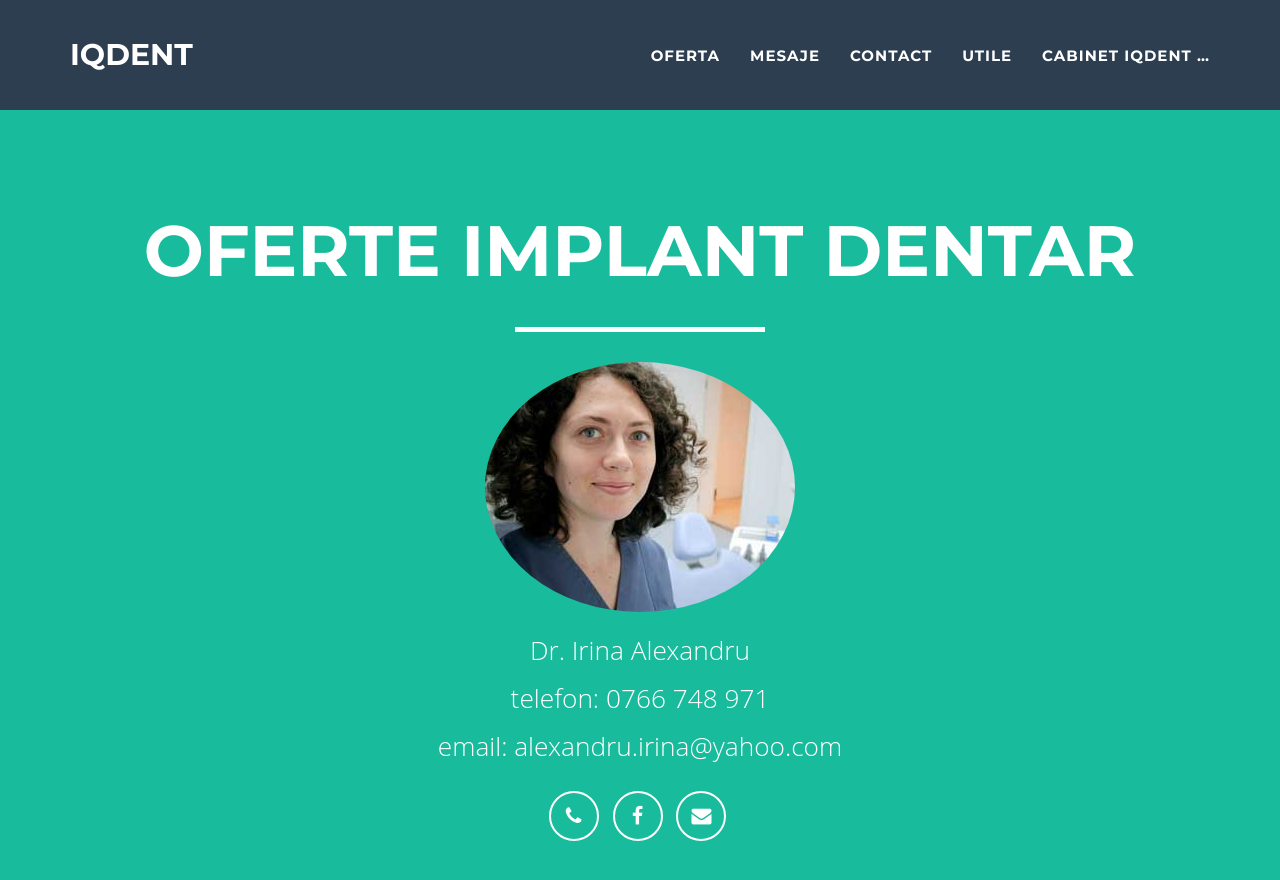
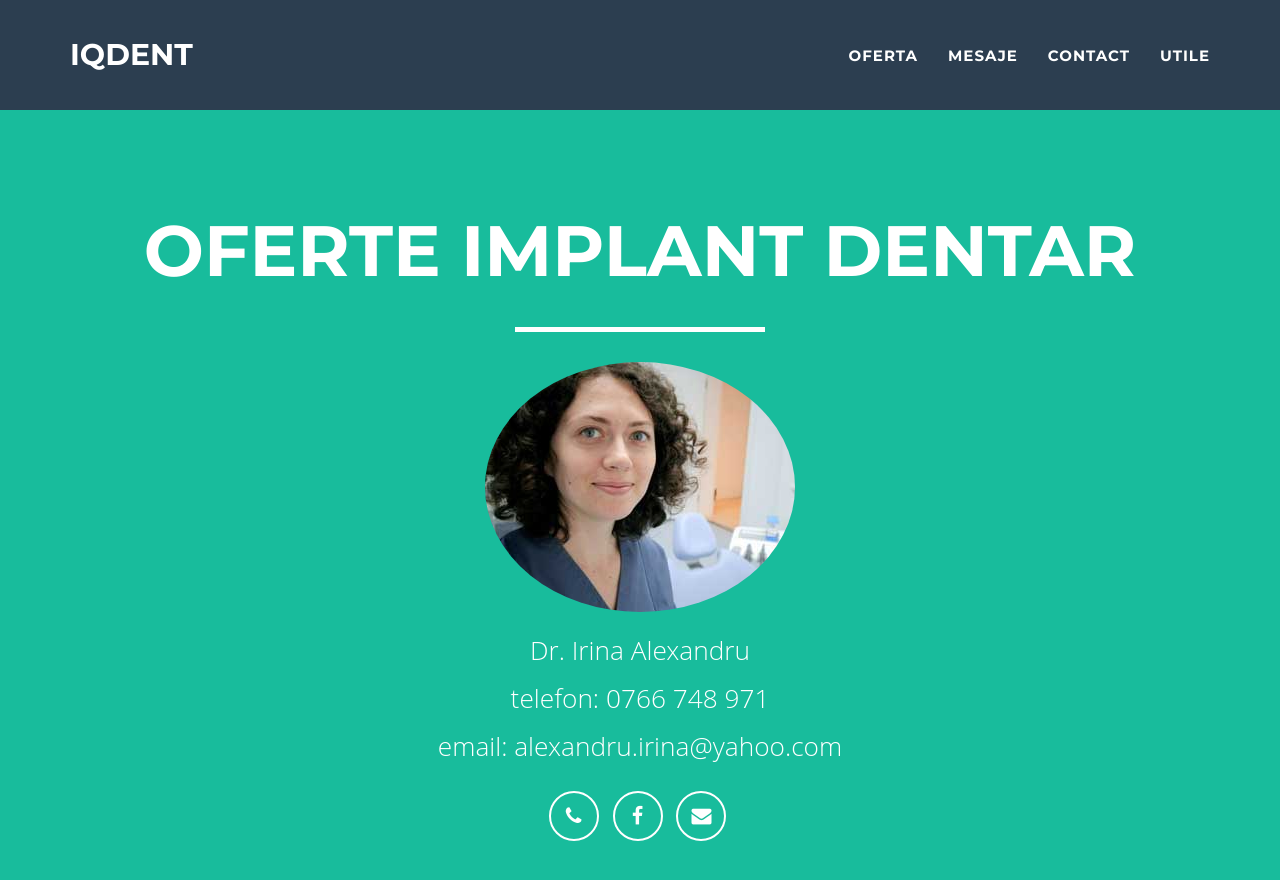
Before and after one commit to littledentgopo/offerdent, a Jekyll site: the page built from index.html, in a window 1280 px wide and 900 px high. Shown: the top 880 px of the window. Built offline with Jekyll 4.4.1, drawn with Linux system fonts in a browser that asks for light colours.

Commit message:
Minor change

```diff
--- a/_includes/nav.html
+++ b/_includes/nav.html
@@ -31,10 +31,6 @@
                         <li class="page-scroll">
                             <a href="{{page.home}}#blog">Utile</a>
                         </li>
-                        <li>
-                            <a href="http://www.iqdent.ro/irina-contact.html" rel="nofollow" target="_blank">Cabinet Iqdent &hellip;</a>
-                        </li>
-
                     </ul>
             </div>
             <!-- /.navbar-collapse -->
```
